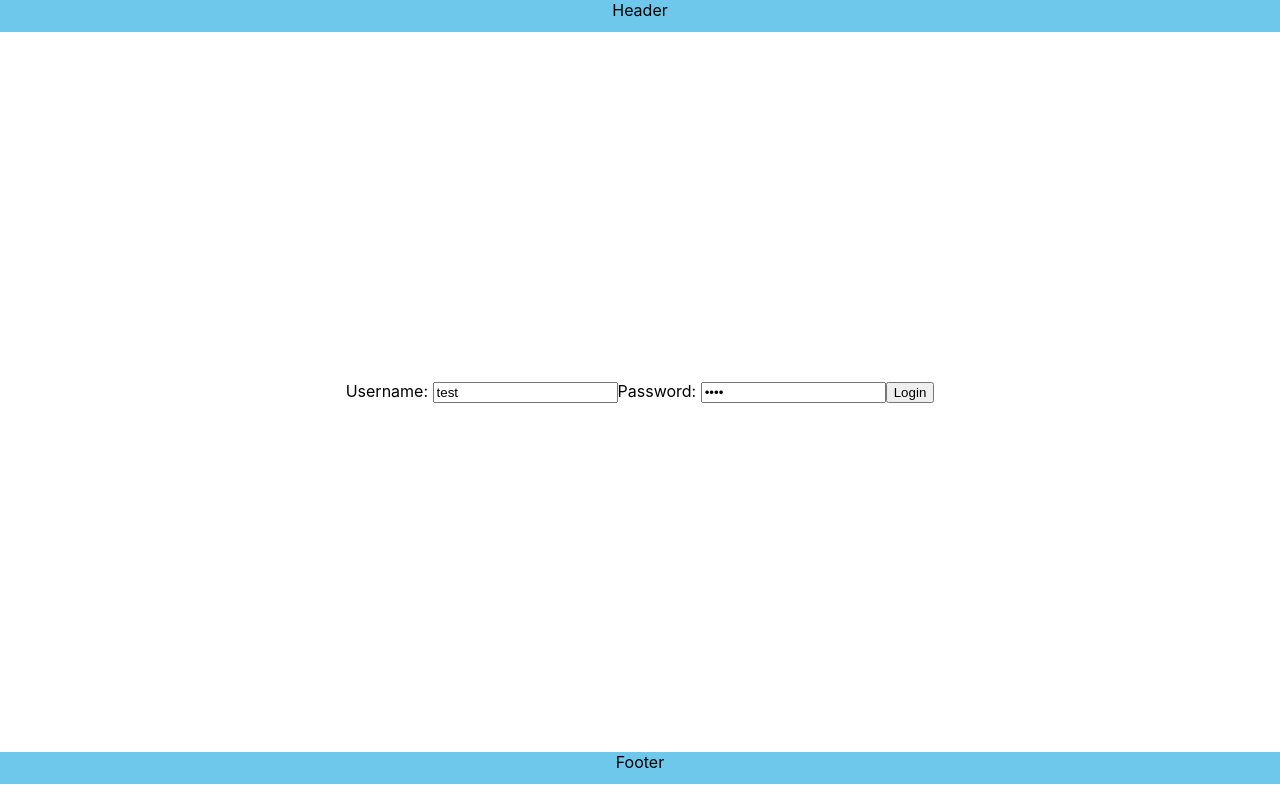
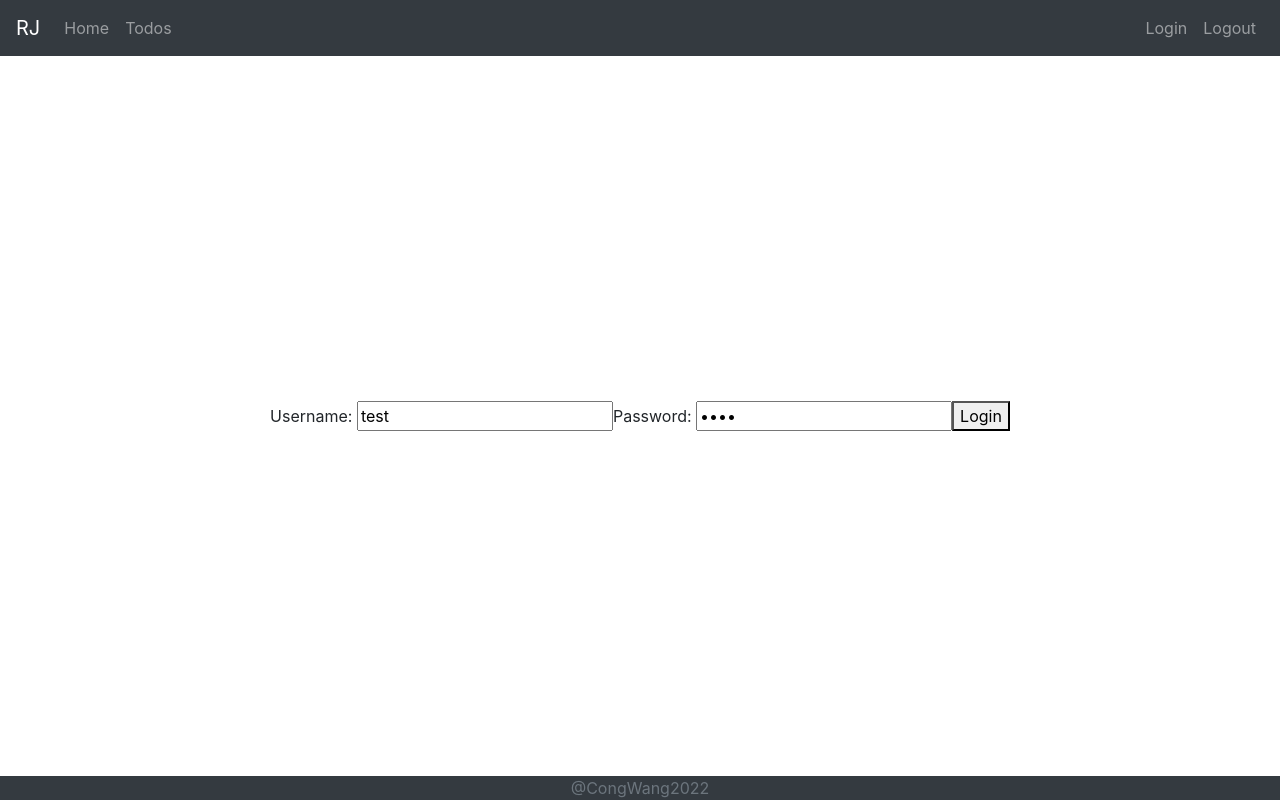
Before and after one commit to winstoncwang/RJTodo, a React (Create React App) app in the folder frontend/: page / in a window 1280 px wide. Built offline with nearby package versions, Linux system fonts and the light colour scheme.

Commit message:
header footer boostrapped

```diff
--- a/frontend/src/bootstrap.css
+++ b/frontend/src/bootstrap.css
@@ -1 +1 @@
-@import url(https://unpkg.com/browse/bootstrap@4.1.0/dist/css/bootstrap.min.css);
+@import url(https://unpkg.com/bootstrap@4.1.0/dist/css/bootstrap.min.css);
--- a/frontend/src/components/Todo.jsx
+++ b/frontend/src/components/Todo.jsx
@@ -1,11 +1,9 @@
-import React, { Component } from 'react'
-import { Route, Routes, Link } from 'react-router-dom'
-import withNavigationParams from './withNavigationParams';
-
+import React, { Component } from "react";
+import { Route, Routes, Link } from "react-router-dom";
+import withNavigationParams from "./withNavigationParams";
 
 //react router v6 update
 class Todo extends Component {
-
   render() {
     let LoginComponentWithNavigate = withNavigationParams(LoginComponent);
     let WelcomeComponentWithParams = withNavigationParams(WelcomeComponent);
@@ -15,7 +13,10 @@ class Todo extends Component {
         <Routes>
           <Route path="/" element={<LoginComponentWithNavigate />} />
           <Route path="/login" element={<LoginComponentWithNavigate />} />
-                    <Route path="/welcome/:name" element={<WelcomeComponentWithParams />} />
+          <Route
+            path="/welcome/:name"
+            element={<WelcomeComponentWithParams />}
+          />
           <Route path="/todos" element={<ListTodoComponent />} />
           <Route path="*" element={<ErrorPage />} />
         </Routes>
@@ -26,11 +27,60 @@ class Todo extends Component {
 }
 
 class HeaderComponent extends Component {
+  constructor(props) {
+    super(props);
+    this.state = {
+      menu: false,
+    };
+  }
+
+  menuToggle = () => {
+    this.setState({ menu: !this.state.menu });
+  };
+
   render() {
+    let show = this.state.menu ? "show" : "";
     return (
-            <div className="headerContainer">
-                <span>Header</span>
+      <header>
+        <nav className="navbar navbar-expand-md navbar-dark bg-dark">
+          <a className="navbar-brand" href="/">
+            RJ
+          </a>
+          <button
+            className="navbar-toggler"
+            type="button"
+            onClick={this.menuToggle}
+          >
+            <span className="navbar-toggler-icon"></span>
+          </button>
+          <div className={"collapse navbar-collapse " + show}>
+            <ul className="navbar-nav">
+              <li>
+                <Link className="nav-link " to="/welcome/Cong">
+                  Home
+                </Link>
+              </li>
+              <li>
+                <Link className="nav-link " to="/todos">
+                  Todos
+                </Link>
+              </li>
+            </ul>
+            <ul className="navbar-nav navbar-collapse justify-content-end">
+              <li>
+                <Link className="nav-link " to="/login">
+                  Login
+                </Link>
+              </li>
+              <li>
+                <Link className="nav-link " to="/logout">
+                  Logout
+                </Link>
+              </li>
+            </ul>
           </div>
+        </nav>
+      </header>
     );
   }
 }
@@ -38,41 +88,54 @@ class HeaderComponent extends Component {
 class FooterComponent extends Component {
   render() {
     return (
-            <div className="footerContainer">
-                <span>Footer</span>
-            </div>
+      <footer className="footer bg-dark text-center">
+        <span className="text-muted">@CongWang2022</span>
+      </footer>
     );
   }
 }
 
 class ListTodoComponent extends Component {
   constructor(props) {
-        super(props)
+    super(props);
     this.state = {
-            todos:
-                [
-                    { id: 1, description: 'Learn React', done: false, targetDate: new Date() },
-                    { id: 2, description: 'Learn Java', done: false, targetDate: new Date() },
-                    { id: 3, description: 'Build Web App', done: false, targetDate: new Date() },
-                ]
-        }
+      todos: [
+        {
+          id: 1,
+          description: "Learn React",
+          done: false,
+          targetDate: new Date(),
+        },
+        {
+          id: 2,
+          description: "Learn Java",
+          done: false,
+          targetDate: new Date(),
+        },
+        {
+          id: 3,
+          description: "Build Web App",
+          done: false,
+          targetDate: new Date(),
+        },
+      ],
+    };
   }
 
   todoMapping = () => {
-        return this.state.todos.map((todo) =>
+    return this.state.todos.map((todo) => (
       <tr>
         <td>{todo.id}</td>
         <td>{todo.description}</td>
         <td>{todo.done.toString()}</td>
         <td>{todo.targetDate.toString()}</td>
       </tr>
-        )
-
-    }
+    ));
+  };
 
   render() {
     return (
-            <div className='listPage'>
+      <div className="listPage">
         <h1>List Todos</h1>
         <div>
           <table>
@@ -84,9 +147,7 @@ class ListTodoComponent extends Component {
                 <th>Target Date</th>
               </tr>
             </thead>
-                        <tbody>
-                            {this.todoMapping()}
-                        </tbody>
+            <tbody>{this.todoMapping()}</tbody>
           </table>
         </div>
       </div>
@@ -94,15 +155,13 @@ class ListTodoComponent extends Component {
   }
 }
 
-
 class WelcomeComponent extends Component {
-
   render() {
     return (
-            <div className='welcomePage'>
+      <div className="welcomePage">
         <p>
-                    Welcome to the page {this.props.params.name}.
-                    You can manage your todos <Link to="/todos">here</Link>.
+          Welcome to the page {this.props.params.name}. You can manage your
+          todos <Link to="/todos">here</Link>.
         </p>
       </div>
     );
@@ -113,37 +172,49 @@ class LoginComponent extends Component {
   constructor(props) {
     super(props);
     this.state = {
-            username: 'test',
-            password: 'test',
+      username: "test",
+      password: "test",
       showSuccessMessage: false,
-            hasLoginFailed: false
-        }
+      hasLoginFailed: false,
+    };
   }
 
   handleOnChange = (e) => {
     this.setState({
-            [e.target.name]: e.target.value
+      [e.target.name]: e.target.value,
     });
-    }
+  };
 
   loginClicked = () => {
-        if (this.state.username === 'test' && this.state.password === 'test') {
+    if (this.state.username === "test" && this.state.password === "test") {
       this.props.navigate(`/welcome/${this.state.username}`);
     } else {
       console.log("login failed");
       this.setState({ showSuccessMessage: false });
       this.setState({ hasLoginFailed: true });
     }
-    }
+  };
 
   render() {
     return (
-            <div className='loginPage'>
+      <div className="loginPage">
         <div>
           {this.state.hasLoginFailed && <div>Invalid Credentials</div>}
           {this.state.showSuccessMessage && <div>Login Successful</div>}
-                    Username: <input type="text" name="username" value={this.state.username} onChange={this.handleOnChange} />
-                    Password: <input type="password" name="password" value={this.state.password} onChange={this.handleOnChange} />
+          Username:{" "}
+          <input
+            type="text"
+            name="username"
+            value={this.state.username}
+            onChange={this.handleOnChange}
+          />
+          Password:{" "}
+          <input
+            type="password"
+            name="password"
+            value={this.state.password}
+            onChange={this.handleOnChange}
+          />
           <button onClick={this.loginClicked}>Login</button>
         </div>
       </div>
@@ -153,7 +224,7 @@ class LoginComponent extends Component {
 
 class ErrorPage extends Component {
   render() {
-        return (<div>Error Page 404</div>);
+    return <div>Error Page 404</div>;
   }
 }
 
--- a/frontend/src/components/withNavigationParams.jsx
+++ b/frontend/src/components/withNavigationParams.jsx
@@ -9,10 +9,8 @@ function withNavigationParams(Component) {
   return (props) => {
     let navigate = useNavigate();
     let params = useParams();
-    return (
-      <Component {...props} navigate={navigate} params={params} />
-    );
-  }
+    return <Component {...props} navigate={navigate} params={params} />;
+  };
 }
 
 export default withNavigationParams;
--- a/frontend/src/style/Todo.css
+++ b/frontend/src/style/Todo.css
@@ -1,16 +1,3 @@
-.TodoApp .headerContainer {
-  display: -webkit-box;
-  display: -ms-flexbox;
-  display: flex;
-  -webkit-box-pack: center;
-      -ms-flex-pack: center;
-          justify-content: center;
-  -ms-flex-line-pack: center;
-      align-content: center;
-  background-color: #6dc8ec;
-  height: 4vh;
-}
-
 .TodoApp .loginPage {
   height: 90vh;
   background-color: white;
--- a/frontend/src/style/Todo.scss
+++ b/frontend/src/style/Todo.scss
@@ -1,21 +1,17 @@
 @import "./variable/variable.scss";
 @import "./mixin/mixin.scss";
 
-
-.TodoApp{
-    .headerContainer{
-        @include header();
-    }
-    .loginPage{
+.TodoApp {
+  .loginPage {
     @include body();
   }
-    .welcomePage{
+  .welcomePage {
     @include body();
   }
-    .listPage{
+  .listPage {
     @include body();
   }
-    .footerContainer{
+  .footerContainer {
     @include footer();
   }
 }
```
Also changed, not shown: frontend/src/App.js (+6 -6 lines), 1 other file (tests, documents, lock files or other folders). Lines whose indentation alone changed are shown as unchanged.
